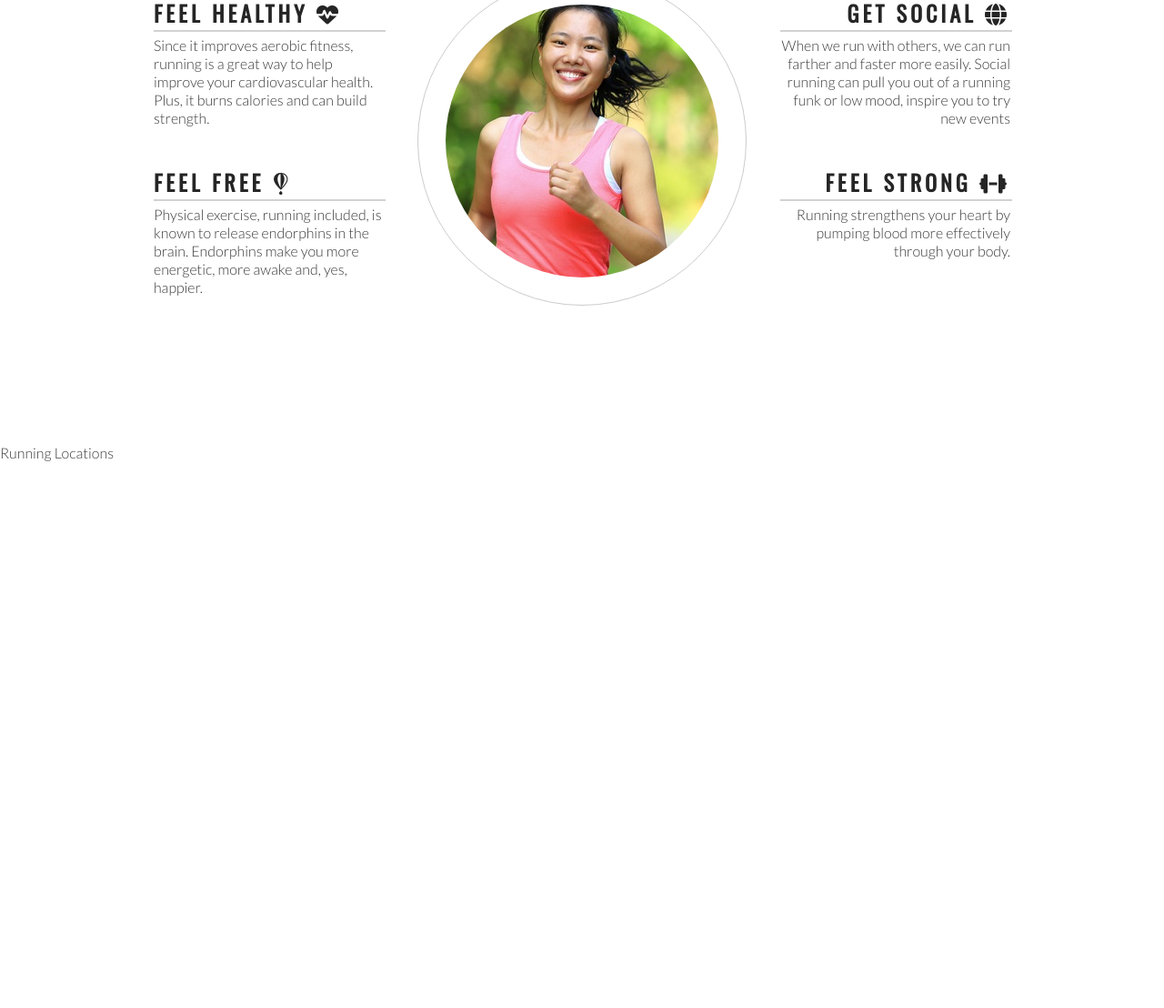
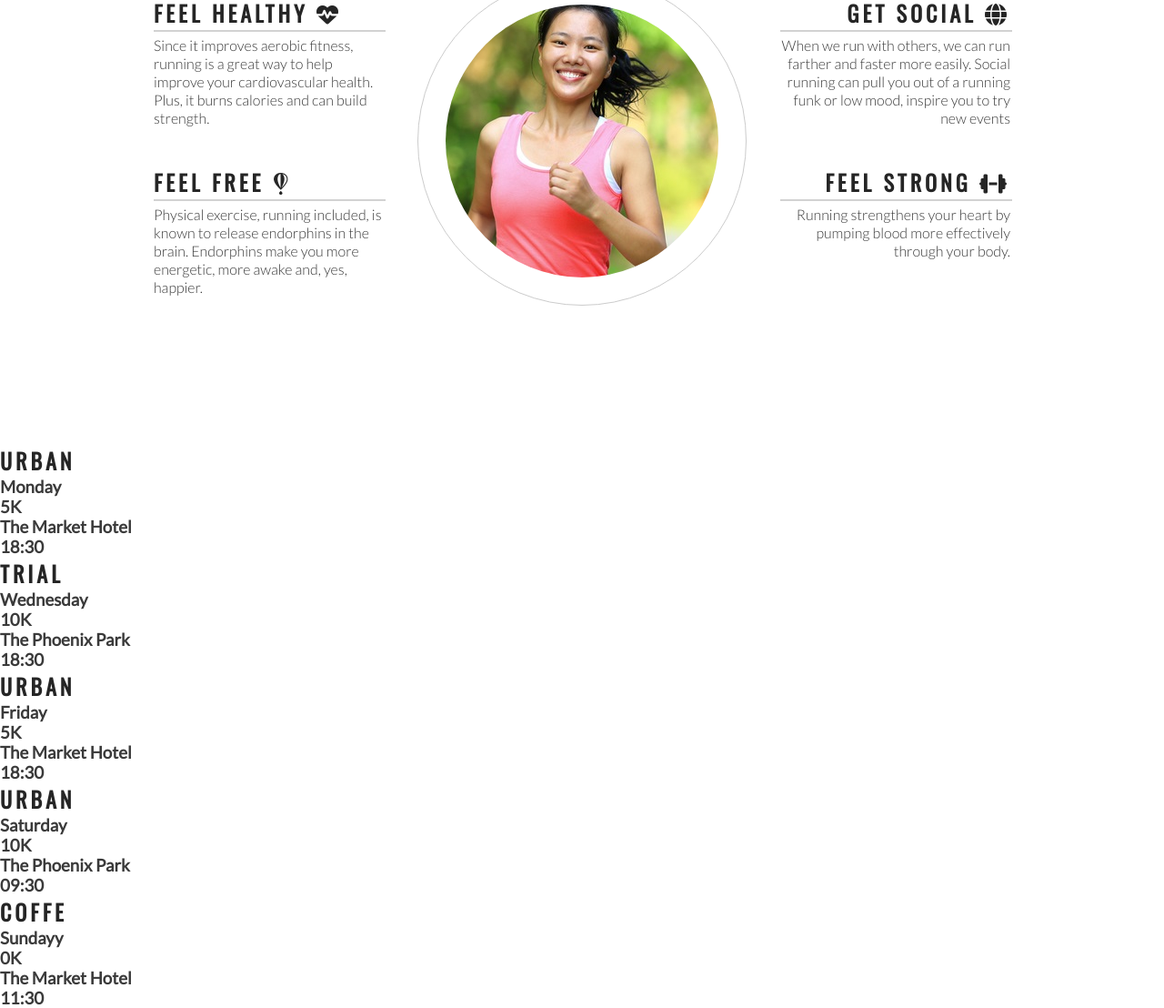
Before and after one commit to richard9106/love-running, a plain HTML site: page index.html in a window 1280 px wide. Shown: the part 807-1915 px from the top of the page at 91% size. Before the commit the page ends 1314 px from the top, so only its background shows below. Drawn offline with nearby package versions, Linux system fonts and the light colour scheme.

Commit message:
Add meet up times main structure

```diff
--- a/index.html
+++ b/index.html
@@ -83,8 +83,43 @@
             </div>
         </div>
     </section>
+
     <section>
-        Running Locations
+        <div>
+            <h2>Urban</h2>
+            <h3>Monday</h3>
+            <h3>5K</h3>
+            <h3>The Market Hotel</h3>
+            <h3>18:30</h3>
+        </div>
+        <div>
+            <h2>Trial</h2>
+            <h3>Wednesday</h3>
+            <h3>10K</h3>
+            <h3>The Phoenix Park</h3>
+            <h3>18:30</h3>
+        </div>
+        <div>
+            <h2>Urban</h2>
+            <h3>Friday</h3>
+            <h3>5K</h3>
+            <h3>The Market Hotel</h3>
+            <h3>18:30</h3>
+        </div>
+        <div>
+            <h2>Urban</h2>
+            <h3>Saturday</h3>
+            <h3>10K</h3>
+            <h3>The Phoenix Park</h3>
+            <h3>09:30</h3>
+        </div>
+        <div>
+            <h2>Coffe</h2>
+            <h3>Sundayy</h3>
+            <h3>0K</h3>
+            <h3>The Market Hotel</h3>
+            <h3>11:30</h3>
+        </div>
     </section>
     <footer>
 
```
